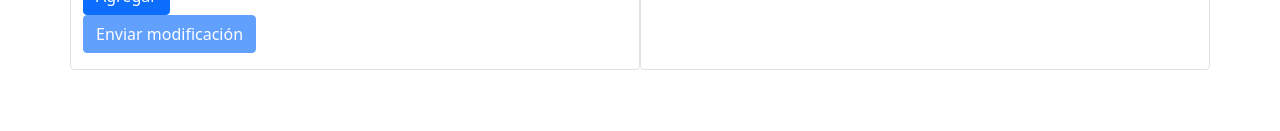
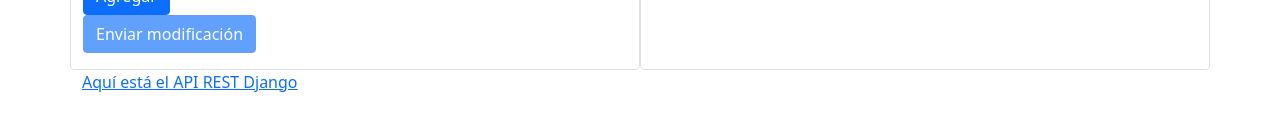
Before and after one commit to tinoreyna1984/reg-contactos, a React (Create React App) app: page / in a window 1280 px wide. Shown: the part 551-682 px from the top of the page. Built offline with nearby package versions, Linux system fonts and the light colour scheme; no server answers.

Commit message:
cambio extra

```diff
--- a/src/App.js
+++ b/src/App.js
@@ -239,6 +239,15 @@ function App() {
           </table>
         </div>
       </div>
+      <div className="row">
+        <a
+          href="https://api-contactos-django.herokuapp.com/contacto/"
+          target="_blank"
+          rel="noreferrer"
+        >
+          Aquí está el API REST Django
+        </a>
+      </div>
     </div>
   );
 }
```
